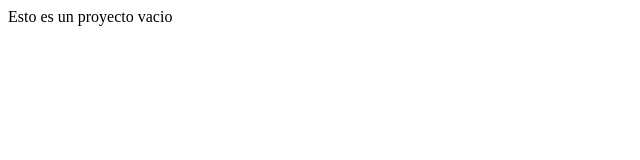
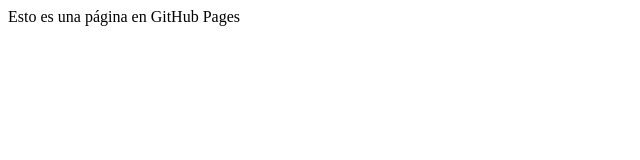
Before and after one commit to mzipi/pagina, a plain HTML site: page index.html in a window 1280 px wide. Shown: the whole page, without its empty margins (0-640 px from the left). Drawn offline with Linux system fonts and the light colour scheme.

Commit message:
update index

```diff
--- a/index.html
+++ b/index.html
@@ -1,5 +1,5 @@
 <html>
 <body>
-<p>Esto es un proyecto vacio
+<p>Esto es una página en GitHub Pages
 </body>
 </html>
```
